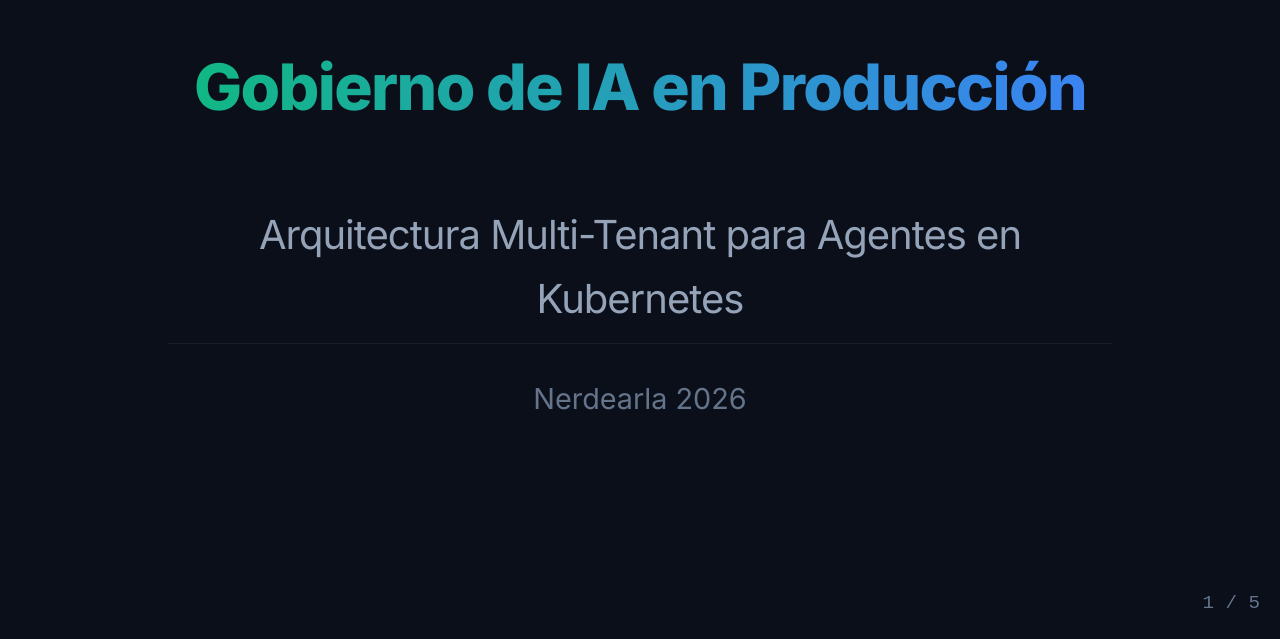
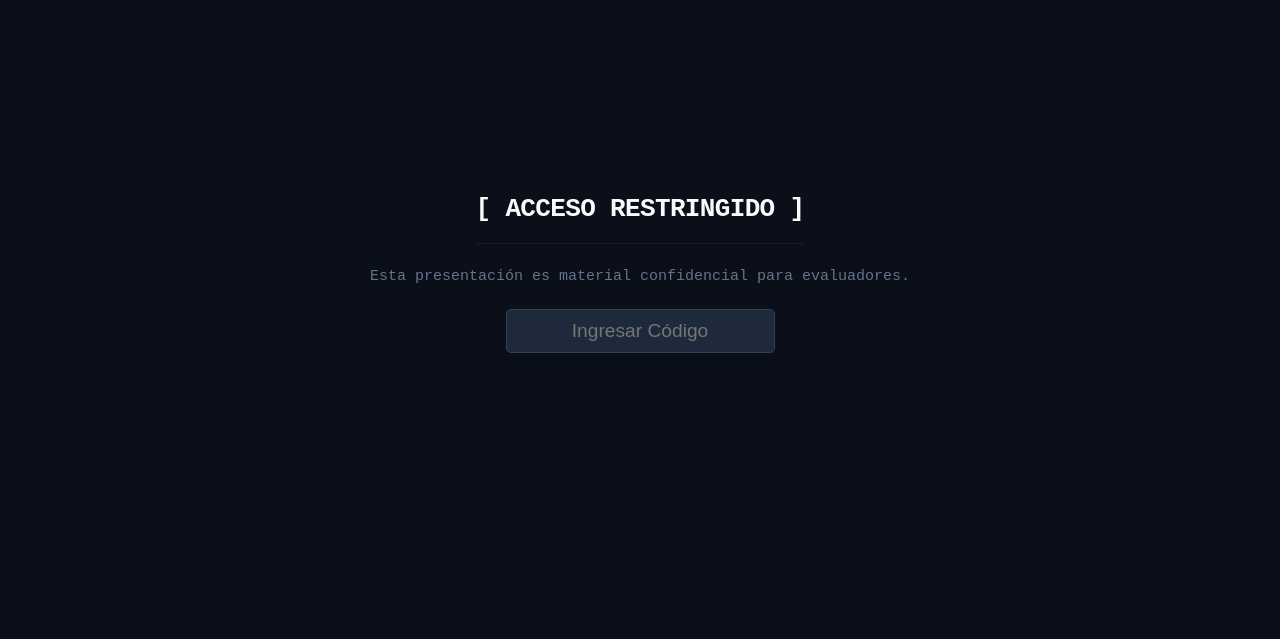
Before and after one commit to villadalmine/leloir-site, a React (Vite) app: page /#/nerdearla-2026 in a window 1280 px wide. Shown: the part 161-800 px from the top of the page. Built offline with nearby package versions, Linux system fonts and the light colour scheme.

Commit message:
feat(presentation): lock presentation behind passcode for organizers

```diff
--- a/src/pages/NerdearlaTalk.tsx
+++ b/src/pages/NerdearlaTalk.tsx
@@ -1,6 +1,31 @@
+import { useState } from 'react';
 import { PresentationDeck, Slide } from '../components/Presentation/PresentationDeck';
 
 export const NerdearlaTalk = () => {
+  const [passcode, setPasscode] = useState('');
+  const [isUnlocked, setIsUnlocked] = useState(false);
+
+  if (!isUnlocked) {
+    return (
+      <div style={{ height: '100vh', width: '100vw', display: 'flex', flexDirection: 'column', alignItems: 'center', justifyContent: 'center', backgroundColor: '#0b0f19', color: '#e2e8f0', fontFamily: 'monospace' }}>
+        <h2>[ ACCESO RESTRINGIDO ]</h2>
+        <p style={{ color: '#64748b', marginBottom: '20px' }}>Esta presentación es material confidencial para evaluadores.</p>
+        <input
+          type="password"
+          placeholder="Ingresar Código"
+          value={passcode}
+          onChange={(e) => setPasscode(e.target.value)}
+          onKeyDown={(e) => {
+            if (e.key === 'Enter' && passcode.toUpperCase() === 'NERDEARLA26') {
+              setIsUnlocked(true);
+            }
+          }}
+          style={{ padding: '10px', fontSize: '1.2rem', backgroundColor: '#1e293b', color: '#10b981', border: '1px solid #334155', borderRadius: '5px', textAlign: 'center', outline: 'none' }}
+        />
+      </div>
+    );
+  }
+
   return (
     <PresentationDeck>
       {/* Diapositiva 1: Título */}
```
